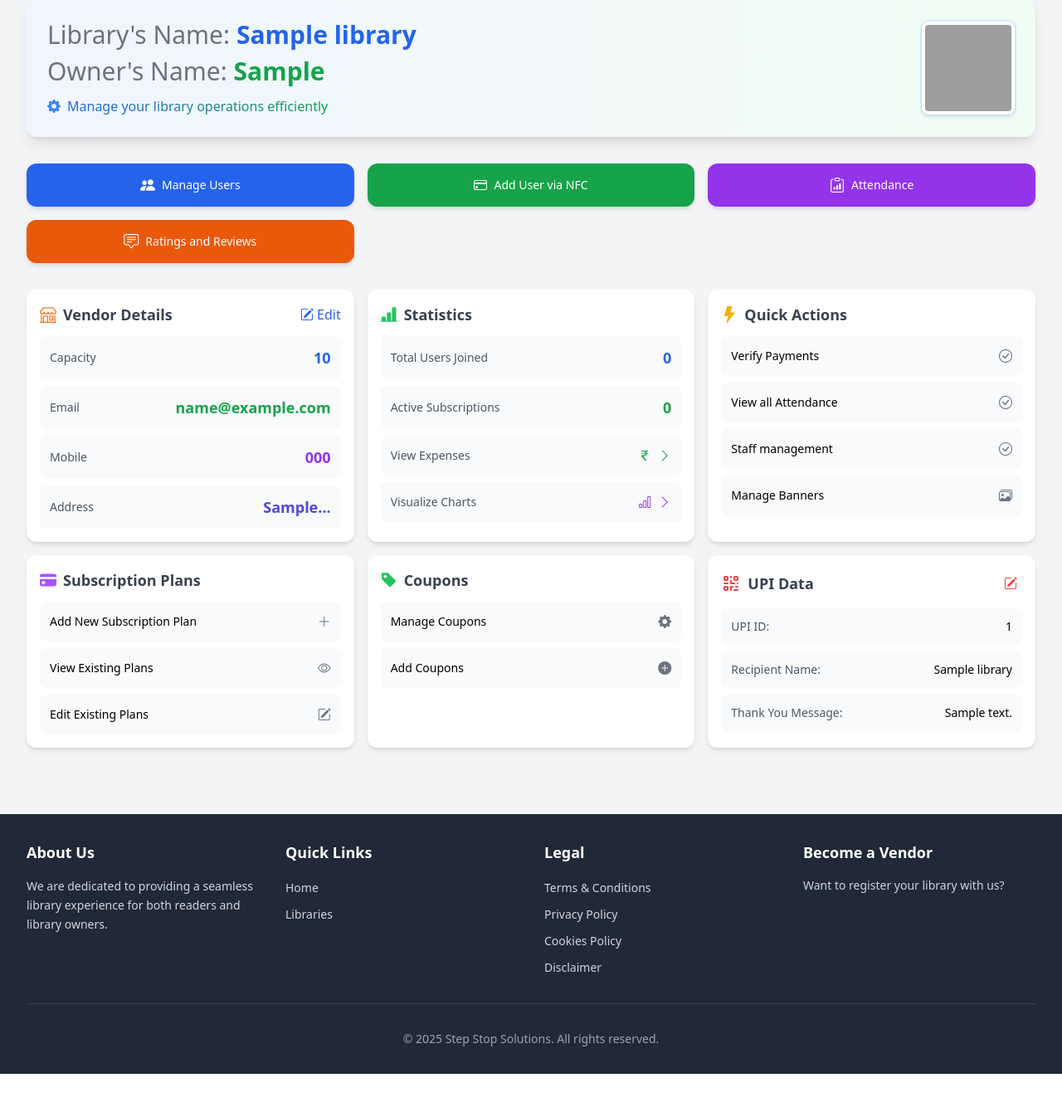
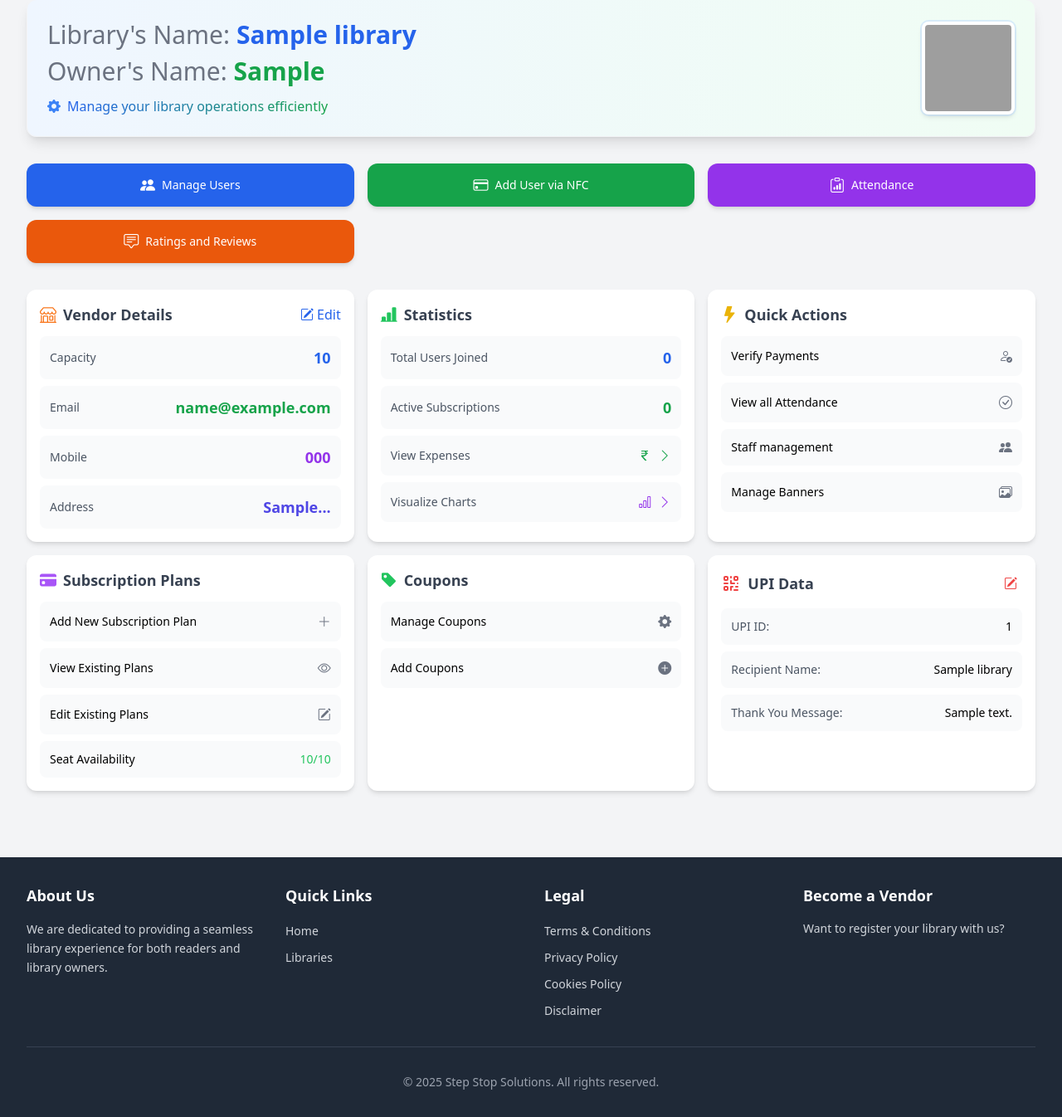
Before and after one commit to kanishkkumarsingh2004/Step-Stop-Solutions, a Django app: page /library/1/dashboard/ in a window 1280 px wide. Shown: the part 161-1507 px from the top of the page at 83% size. Before the commit the page ends 1455 px from the top, so only its background shows below. Run offline with Django 5.2, Linux system fonts and the light colour scheme; a user stored in the database is signed in; tables that the repository leaves empty hold one stand-in row (values such as "Sample post"); some libraries are stand-ins or nearby versions; grey boxes are pictures that could not be loaded.

Commit message:
all clear

```diff
--- a/library/templates/library/library_dashboard.html
+++ b/library/templates/library/library_dashboard.html
@@ -77,10 +77,7 @@
             <span>Manage Users</span>
         </a>
         <a href="{% url 'nfc_add_user_page' library.id %}" class="bg-green-600 hover:bg-green-700 text-white px-3 sm:px-4 py-2 sm:py-3 rounded-lg sm:rounded-xl transition-all duration-300 text-center flex items-center justify-center space-x-1 sm:space-x-2 shadow-md hover:shadow-lg transform hover:scale-105 active:scale-95 text-xs sm:text-sm">
-            <svg xmlns="http://www.w3.org/2000/svg" width="16" height="16" fill="currentColor" class="bi bi-credit-card text-sm sm:text-lg" viewBox="0 0 16 16">
-                <path d="M0 4a2 2 0 0 1 2-2h12a2 2 0 0 1 2 2v8a2 2 0 0 1-2 2H2a2 2 0 0 1-2-2zm2-1a1 1 0 0 0-1 1v1h14V4a1 1 0 0 0-1-1zm13 4H1v5a1 1 0 0 0 1 1h12a1 1 0 0 0 1-1z"/>
-                <path d="M2 10a1 1 0 0 1 1-1h1a1 1 0 0 1 1 1v1a1 1 0 0 1-1 1H3a1 1 0 0 1-1-1z"/>
-            </svg>
+            <i class="bi bi-credit-card text-sm sm:text-lg"></i>
             <span>Add User via NFC</span>
         </a>
         <a href="{% url 'attendance_page' library.id %}" class="bg-purple-600 hover:bg-purple-700 text-white px-3 sm:px-4 py-2 sm:py-3 rounded-lg sm:rounded-xl transition-all duration-300 text-center flex items-center justify-center space-x-1 sm:space-x-2 shadow-md hover:shadow-lg transform hover:scale-105 active:scale-95 text-xs sm:text-sm">
@@ -170,7 +167,7 @@
             <div class="space-y-2">
                 <a href="{% url 'verify_payments' library.id %}" class="w-full text-left p-2 sm:p-3 bg-gray-50 rounded-md sm:rounded-lg hover:bg-gray-100 transition-colors duration-200 flex items-center justify-between text-xs sm:text-sm">
                     <span>Verify Payments</span>
-                    <i class="bi bi-check-circle text-gray-500 text-sm sm:text-base"></i>
+                    <i class="bi bi-person-check text-gray-500 text-sm sm:text-base"></i>
                 </a>
                 <a href="{% url 'all_attendance' library.id %}" class="w-full text-left p-2 sm:p-3 bg-gray-50 rounded-md sm:rounded-lg hover:bg-gray-100 transition-colors duration-200 flex items-center justify-between text-xs sm:text-sm">
                     <span>View all Attendance</span>
@@ -179,7 +176,9 @@
 
                 <a href="{% url 'library_staff_management' library.id %}" class="w-full text-left p-2 sm:p-3 bg-gray-50 rounded-md sm:rounded-lg hover:bg-gray-100 transition-colors duration-200 flex items-center justify-between text-xs sm:text-sm">
                     <span>Staff management</span>
-                    <i class="bi bi-check-circle text-gray-500 text-sm sm:text-base"></i>
+                    <svg xmlns="http://www.w3.org/2000/svg" width="16" height="16" fill="currentColor" class="bi bi-people-fill text-gray-500" viewBox="0 0 16 16">
+                        <path d="M7 14s-1 0-1-1 1-4 5-4 5 3 5 4-1 1-1 1H7Zm4-6a3 3 0 1 0 0-6 3 3 0 0 0 0 6Zm-5.784 6A2.238 2.238 0 0 1 5 13c0-1.355.68-2.75 1.936-3.72A6.325 6.325 0 0 0 5 9c-4 0-5 3-5 4s1 1 1 1h4.216ZM4.5 8a2.5 2.5 0 1 0 0-5 2.5 2.5 0 0 0 0 5Z"/>
+                    </svg>
                 </a>
                 <a href="{% url 'manage_banner' library.id %}" class="w-full text-left p-2 sm:p-3 bg-gray-50 rounded-md sm:rounded-lg hover:bg-gray-100 transition-colors duration-200 flex items-center justify-between text-xs sm:text-sm">
                     <span>Manage Banners</span>
@@ -207,6 +206,10 @@
                     <span>Edit Existing Plans</span>
                     <i class="bi bi-pencil-square text-gray-500 text-sm sm:text-base"></i>
                 </a>
+                <div class="w-full text-left p-2 sm:p-3 bg-gray-50 rounded-md sm:rounded-lg hover:bg-gray-100 transition-colors duration-200 flex items-center justify-between text-xs sm:text-sm">
+                    <span>Seat Availability</span>
+                    <span class="text-green-500">{{ available_seats }}/{{ total_seats }}</span>
+                </div>
             </div>
         </div>
 
--- a/library/views.py
+++ b/library/views.py
@@ -510,12 +510,16 @@ def all_attendance(request, vendor_id):
             minutes = int((total_seconds % 3600) // 60)
             seconds = int(total_seconds % 60)
             attendance.duration = f"{hours}h:{minutes}m:{seconds}s"
+            # Add pagination
+            paginator = Paginator(attendances, 10)  # Show 10 attendances per page
+            page_number = request.GET.get('page')
+            page_obj = paginator.get_page(page_number)
         else:
             attendance.duration = "0h:0m:0s"
             attendance.duration_color = 0
 
     return render(request, 'library/all_attendence.html', {
-        'attendances': attendances,
+        'attendances': page_obj,
         'library': library
     })
 
@@ -704,6 +708,8 @@ def library_dashboard(request, library_id):
         return redirect('login')
 
     library = get_object_or_404(Library, id=library_id)
+    total_seats = library.capacity if library else 0
+    available_seats = library.available_seats if library else 0
 
     # Get unique users who have active subscriptions
     active_users = UserSubscription.objects.filter(
@@ -746,7 +752,9 @@ def library_dashboard(request, library_id):
         'plans': plans_data,
         'user_count': active_users,
         'active_subscriptions_count': active_subscriptions_count,
-        'upidata': upidata
+        'upidata': upidata,
+        'total_seats': total_seats,
+        'available_seats': available_seats
     })
 
 @login_required
```
Also changed, not shown: library/templates/library/all_attendence.html (+31 -0 lines).
